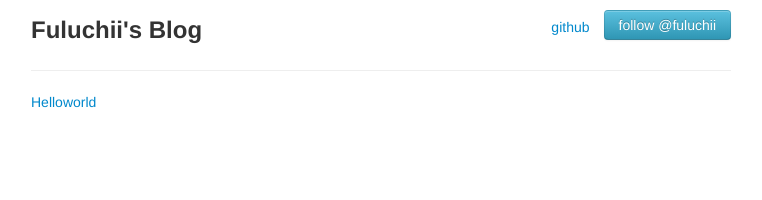
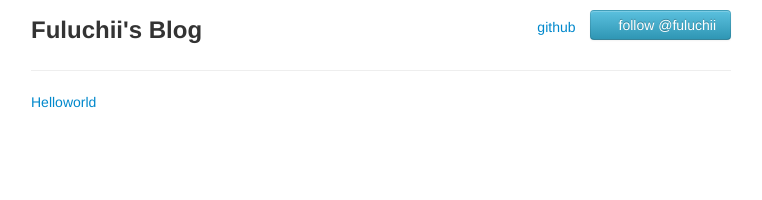
Before and after one commit to killsophia/killsophia.github.io, a Jekyll site: the page built from index.html, in a window 1280 px wide. Shown: the top 200 px of the page, without its empty margins (259-1021 px from the left). Built offline with Jekyll 4.4.1, drawn with Linux system fonts in a browser that asks for light colours; nearby versions of some CDN libraries.

Commit message:
add icon

```diff
--- a/_layouts/default.html
+++ b/_layouts/default.html
@@ -19,7 +19,7 @@
       <div class="header">
         <ul class="nav nav-pills pull-right">
           <li><a href="http://github.com/fuluchii">github</a></li>
-          <li><button href="https://twitter.com/fuluchii" class="btn btn-info">follow @fuluchii</a></li>
+          <li><button href="https://twitter.com/fuluchii" class="btn btn-info"><i class="icon-user icon-white"></i>follow @fuluchii</a></li>
         </ul>
         <h3>Fuluchii's Blog</h3>
       </div>
```
